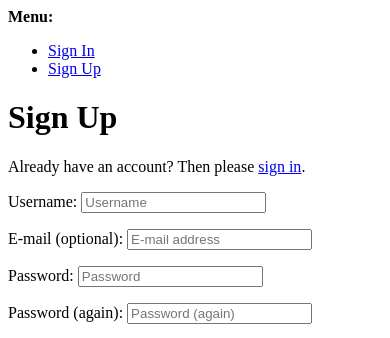
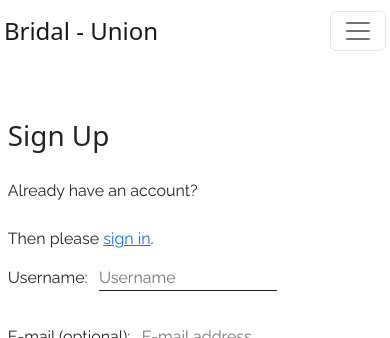
Before and after one commit to Esteph27/Bridal-Union, a Django app: page /accounts/signup/ in a window 390 px wide. Shown: the top 338 px of the page. Run offline with Django 3.2, Linux system fonts and the light colour scheme; some libraries are stand-ins or nearby versions.

Commit message:
styled sign up page

```diff
--- a/static/css/style.css
+++ b/static/css/style.css
@@ -39,7 +39,7 @@ p {
 
 #footer-container {
     /* background-color: #F7F7F9; */
-	height: 130px;
+	height: 120px;
 	width: 100vw;
 	margin-top: 10%;
 	color: #808080;
@@ -196,6 +196,7 @@ p {
 
 .page-title-container {
 	margin-top: 10%;
+	margin-bottom: 5%;
 	height: 110px;
 }
 
@@ -203,11 +204,11 @@ p {
 	margin-left: 1%;
 }
 
-#form {
+#form-container {
 	margin-left: 1%;
 }
 
-#form input {
+#form-container input {
 	border: none;
 	border-bottom: 1px solid #212121;
 	margin-left: 2%;
@@ -239,13 +240,32 @@ p {
 
 
 
-/* -------------------------------> create_account.html */
+/* -------------------------------> signup.html */
 
-#bottom-image {
+#signup-container {
+	margin-bottom: 10rem;
+}
+
+#sign-image-float-right {
+	margin-top: 4%;
+	height: 900px;
+	background-image: url("https://res.cloudinary.com/dllwurooy/image/upload/v1644340475/birdal-union/burcu-dogan-gp2kSf1fNLA-unsplash_ox61tq.jpg");
+	background-repeat: no-repeat;
+	background-size: cover;
+	background-position: 38%;
+	overflow: hidden;
+	opacity: 0.7;
+}
+
+/* #bottom-image-container {
 	margin-top: 10%;
+	margin-bottom: 10%;
 	width: 100vw;
+}
+
+#bottom-image-container img {
 	opacity: 0.9;
-}
+} */
 
 /* -------------------------------> customer_account.html */
 
@@ -316,7 +336,7 @@ p {
 
 	/* -------------> login.html  */
 
-	#form {
+	#form-container {
 		margin-top: 0;
 		margin-left: 0;
 	}
@@ -343,7 +363,7 @@ p {
 
 	/* -------------> login.html  */
 
-	#form {
+	#form-container {
 		width: 100vw;
 		height: 100vw;
 		margin-top: 5%;
@@ -358,9 +378,12 @@ p {
 		display: none;
 	}
 
-	/* -------------> logout.html  */
+	.filler {
+		display: none;
+	}
 
-	.filler {
+	/* -------------------------------> signup.html */
+	#sign-image-float-right {
 		display: none;
 	}
 
@@ -383,7 +406,7 @@ p {
 		height: 150px;
 	}
 
-	#form {
+	#form-container {
 		width: 100vw;
 		height: 100vw;
 		margin-top: 5%;
@@ -393,15 +416,21 @@ p {
 		display: none;
 	}
 
+	/* -------------> logout.html  */
+
 	#log-out-image-float-right {
 		display: none;
 	}
 
-	/* -------------> logout.html  */
-
 	.filler {
 		height: 150px;
 	}
+
+	/* -------------------------------> signup.html */
+	#sign-image-float-right {
+		display: none;
+	}
+
 
 	/* -------------> designer_profile  */
 
--- a/templates/account/login.html
+++ b/templates/account/login.html
@@ -9,7 +9,7 @@
 
 
 <div class="row">
-  <div id="form" class="col-6">
+  <div id="form-container" class="col-6">
     <div class="container-fluid page-title-container">
       <h1>Log In</h1>
       <p>{% blocktrans %}If you have not created an account yet, then please
@@ -30,6 +30,7 @@
     </form>
   </div>
   <div id="image-float-right" class="col-6"></div>
+  <div class="filler  col-6"></div>
 </div>
 
 
--- a/templates/account/logout.html
+++ b/templates/account/logout.html
@@ -8,7 +8,7 @@
 
 
 <div  class="row">
-  <div id="form" class="col-6">
+  <div id="form-container" class="col-6">
     <div class="container-fluid page-title-container">
       <h1>{% trans "Sign Out" %}</h1>
       <p>{% trans 'Are you sure you want to sign out?' %}</p>
--- a/templates/account/signup.html
+++ b/templates/account/signup.html
@@ -1,13 +1,23 @@
-{% extends "account/base.html" %}
+{% extends "base.html" %}
 
 {% load i18n %}
 
 {% block head_title %}{% trans "Signup" %}{% endblock %}
 
 {% block content %}
+
+
+<div id="signup-container" class="row">
+  <div id="form-container" class="col-6">
+
+    <div class="container-fluid page-title-container">
       <h1>{% trans "Sign Up" %}</h1>
-
-<p>{% blocktrans %}Already have an account? Then please <a href="{{ login_url }}">sign in</a>.{% endblocktrans %}</p>
+      <p>{% blocktrans %}Already have an account?
+        <br>
+        <br>
+        Then please <a href="{{ login_url }}">sign in</a>.{% endblocktrans %}
+      </p>
+    </div>
 
     <form class="signup" id="signup_form" method="post" action="{% url 'account_signup' %}">
       {% csrf_token %}
@@ -15,12 +25,18 @@
       {% if redirect_field_value %}
       <input type="hidden" name="{{ redirect_field_name }}" value="{{ redirect_field_value }}" />
       {% endif %}
-  <button type="submit">{% trans "Sign Up" %} &raquo;</button>
+       <!--buttons from bootswatch lux theme-->
+       <div class="d-grid gap-4 col-4 button-container-left">
+        <button class="primaryAction btn btn-primary" type="submit">{% trans "Sign Up" %} &raquo;</button>
+      </div>
     </form>
-
-<!--image-->
-<div id="bottom-image">
-  <img src="https://res.cloudinary.com/dllwurooy/image/upload/v1644340475/birdal-union/burcu-dogan-gp2kSf1fNLA-unsplash_ox61tq.jpg" class="img-fluid">
+  </div>
+  <div id="sign-image-float-right" class="col-6"></div>
+  <div class="filler  col-6"></div>
 </div>
 
+<!-- <div id="bottom-image-container">
+  <img src="https://res.cloudinary.com/dllwurooy/image/upload/v1644340475/birdal-union/burcu-dogan-gp2kSf1fNLA-unsplash_ox61tq.jpg" class="img-fluid">
+</div> -->
+
 {% endblock %}
--- a/templates/base.html
+++ b/templates/base.html
@@ -39,15 +39,19 @@
                 </a>
               </li>
               <li class="nav-item">
-                <a class="nav-link" href="{% url 'discover_designers' %}">Discover Designers</a>
+                <a class="nav-link" href="#">About</a>
               </li>
               <li class="nav-item">
-                <a class="nav-link" href="#">About</a>
+                <a class="nav-link" href="{% url 'discover_designers' %}">Discover Designers</a>
               </li>
               {% if user.is_authenticated %}
               <li class="nav-item">
                 <a class="nav-link" href="{% url 'account_logout' %}">Log Out</a>
               </li>
+              <li class="nav-item">
+                <a class="nav-link" href="{% url 'view_account' %}">View Account</a>
+              </li>
+
               {% else %}
               <li class="nav-item">
                 <a class="nav-link" href="{% url 'account_signup' %}">Create Account</a>
```
Lines whose indentation alone changed are shown as unchanged.
